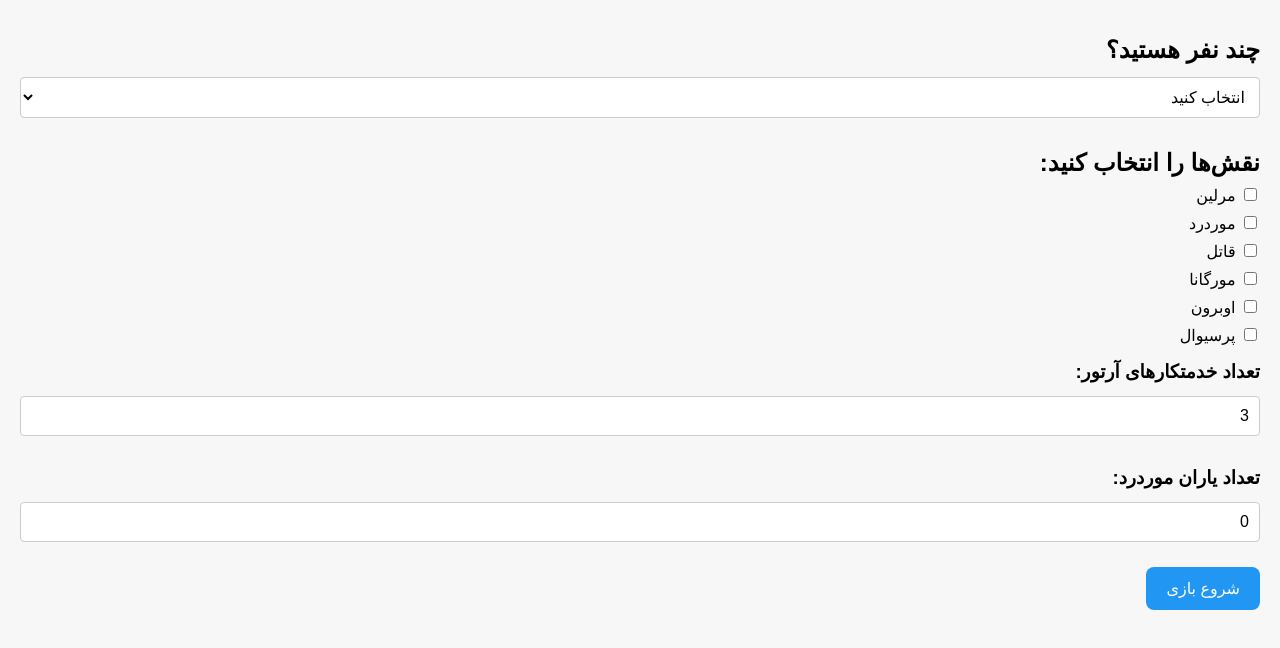
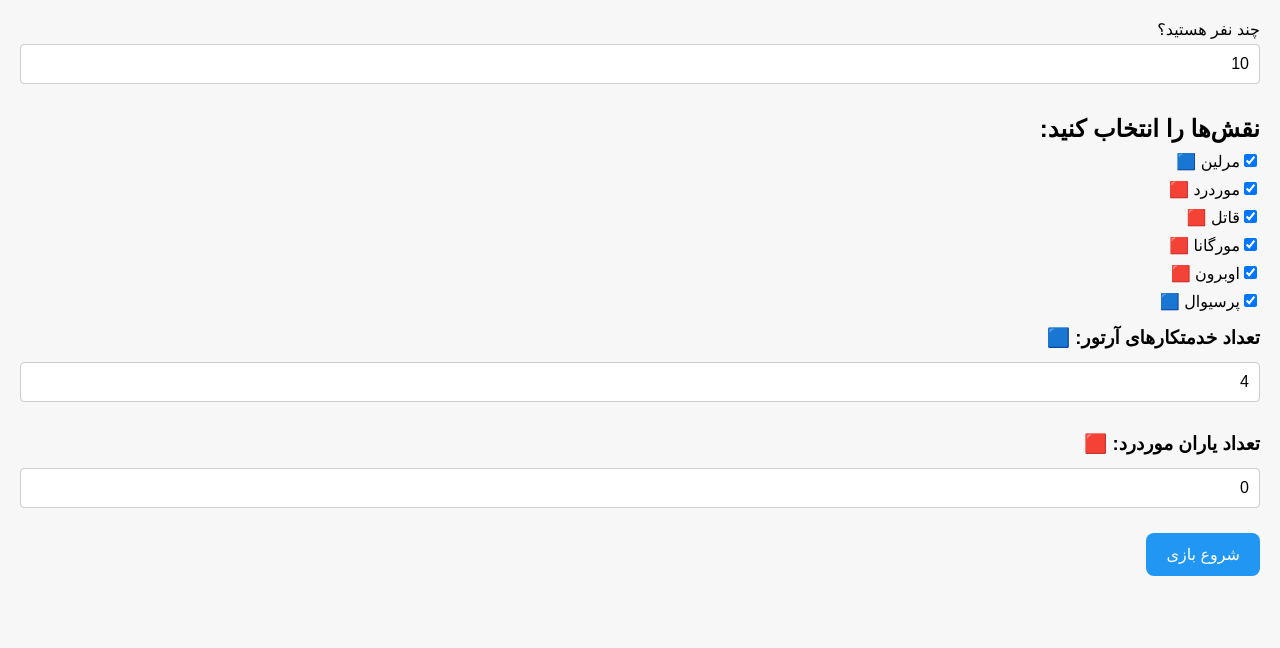
Before and after one commit to mohammadranjbarz/avalon, a plain HTML site: page index.html in a window 1280 px wide. Drawn offline with Linux system fonts and the light colour scheme.

Commit message:
Add some improvements to assign roles

```diff
--- a/index.html
+++ b/index.html
@@ -52,29 +52,21 @@
 </head>
 <body>
 <div id="setup">
-  <h2>چند نفر هستید؟</h2>
-  <select id="playerCount">
-    <option value="">انتخاب کنید</option>
-    <option value="5">5 نفر</option>
-    <option value="6">6 نفر</option>
-    <option value="7">7 نفر</option>
-    <option value="8">8 نفر</option>
-    <option value="9">9 نفر</option>
-    <option value="10">10 نفر</option>
-  </select>
+  <label>چند نفر هستید؟ <input type="number" id="playerCount" min="7" max="12" value="10"></label>
+
 
   <h2>نقش‌ها را انتخاب کنید:</h2>
-  <label><input type="checkbox" value="Merlin"> مرلین</label>
-  <label><input type="checkbox" value="Mordred"> موردرد</label>
-  <label><input type="checkbox" value="Assassin"> قاتل</label>
-  <label><input type="checkbox" value="Morgana"> مورگانا</label>
-  <label><input type="checkbox" value="Oberon"> اوبرون</label>
-  <label><input type="checkbox" value="Percival"> پرسیوال</label>
+  <label><input type="checkbox" value="Merlin" checked="checked">مرلین 🟦 </label>
+  <label><input type="checkbox" value="Mordred" checked="checked">موردرد 🟥</label>
+  <label><input type="checkbox" value="Assassin" checked="checked">قاتل 🟥</label>
+  <label><input type="checkbox" value="Morgana" checked="checked">مورگانا 🟥</label>
+  <label><input type="checkbox" value="Oberon" checked="checked">اوبرون 🟥</label>
+  <label><input type="checkbox" value="Percival" checked="checked">پرسیوال 🟦</label>
 
-  <h3>تعداد خدمتکارهای آرتور:</h3>
-  <input type="number" id="arthurCount" min="1" value="3">
+  <h3>تعداد خدمتکارهای آرتور: 🟦</h3>
+  <input type="number" id="arthurCount" min="1" value="4">
 
-  <h3>تعداد یاران موردرد:</h3>
+  <h3>تعداد یاران موردرد: 🟥</h3>
   <input type="number" id="mordredMinionsCount" min="0" value="0">
 
   <button onclick="startGame()">شروع بازی</button>
@@ -89,8 +81,8 @@
 
 <div id="votingPhase" class="hidden center">
   <h2 id="missionTitle">مرحله مأموریت</h2>
-  <label>تعداد بازیکنان مأموریت: <input type="number" id="missionSize" min="1"></label>
-  <button onclick="startVoting()">شروع رأی‌گیری</button>
+  <label>تعداد بازیکنان مأموریت: <input type="number" id="missionSize" min="2" max="5" value="3"></label>
+  <button id="startVotingBtn" onclick="startVoting()">شروع رأی‌گیری</button>
   <div id="voteContainer" class="hidden">
     <p id="votePrompt"></p>
     <button id="confirmVoteBtn" onclick="confirmReadyToVote()">بازیکن آماده رأی دادن است</button>
@@ -188,6 +180,7 @@
     voteIndex = 0;
     currentVoteLimit = missionSize;
     document.getElementById('voteContainer').classList.remove('hidden');
+    document.getElementById('startVotingBtn').hidden = true;
     document.getElementById('voteResult').textContent = '';
     document.getElementById('showResultsBtn').classList.add('hidden');
     document.getElementById('nextMissionBtn').classList.add('hidden');
@@ -224,6 +217,7 @@
   }
 
   function nextMission() {
+    document.getElementById('startVotingBtn').hidden = false;
     currentMission++;
     if (currentMission > 5) {
       document.getElementById('votingPhase').classList.add('hidden');
```
